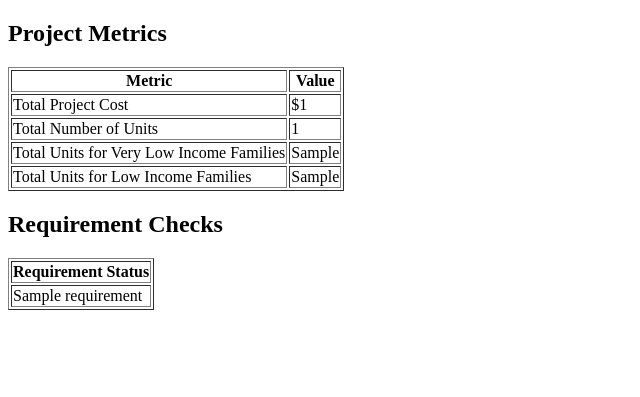
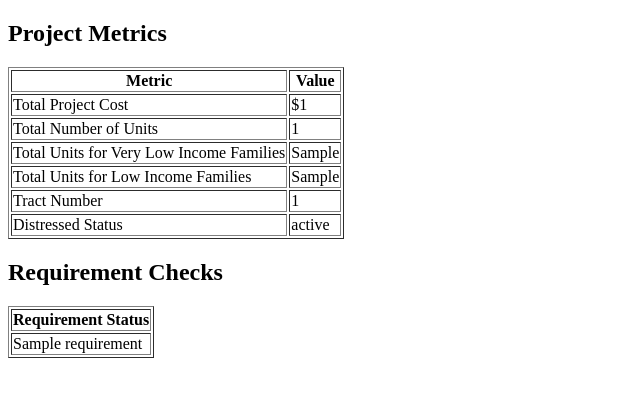
Before and after one commit to datakind/affordable-housing-tooling, a Flask app: template workstream1/templates/success.html in a window 1280 px wide. Shown: the top 397 px of the page, without its empty margins (0-640 px from the left). Run offline with Flask 3, Linux system fonts and the light colour scheme; the template is opened without the code that fills it: most values are stand-ins (such as "Sample title", 1, 10 or a date in 2020).

Commit message:
Add checks for distressed status using orange_county_qct.csv

```diff
--- a/workstream1/app.py
+++ b/workstream1/app.py
@@ -1,6 +1,8 @@
+import mariadb
+import pandas as pd
 import requests
+
 from flask import Flask, request, render_template
-import mariadb
 
 app = Flask(__name__)
 app.config["DEBUG"] = True
@@ -13,6 +15,21 @@ config = {
     "password": "new_password",
     "database": "CMFPortfolio",
 }
+
+
+def is_distressed_area(tract):
+    # Read the CSV
+    df = pd.read_csv("data/orange_county_qct.csv")
+
+    # Find the tract
+    tract_row = df[df["tract"] == int(tract)]
+
+    # If tract not found, return None
+    if tract_row.empty:
+        return None
+
+    # Return the qct value
+    return int(tract_row["qct"].values[0])
 
 
 def get_tract_number(street, city, state, zipcode):
@@ -88,6 +105,19 @@ def index():
             form_data["txtZIP"],
         )
         print(f"Tract number: {tract_number}")
+
+        # Check if tract is in an economically distressed area
+        distressed_status = is_distressed_area(tract_number)
+
+        # If tract number is not in the CSV
+        if distressed_status is None:
+            print("Tract number not found in CSV.")
+        else:
+            # Print the status
+            if distressed_status == 1:
+                print("The tract is in an economically distressed area.")
+            else:
+                print("The tract is NOT in an economically distressed area.")
 
         # Connect to MariaDB
         conn = mariadb.connect(**config)
@@ -175,6 +205,7 @@ def index():
             requirements.append(
                 "Failed Requirement: Less than 45% of rental affordable housing units for Very Low Income Families."
             )
+
         # 2. Check for total project cost being 10x the CMF award
         cur.execute(
             """
@@ -191,7 +222,8 @@ def index():
             requirements.append(
                 "Failed Requirement: Total project cost is not 10x the amount of the CMF award."
             )
-        # 3. Check for 60% in Areas of Economic Distress
+
+        # TODO: 3. Check for 60% in Areas of Economic Distress
 
         # 4. Check for each project having 20% for Low Income Families
         cur.execute(
@@ -221,6 +253,8 @@ def index():
             total_units=total_units,
             very_low_income_units=very_low_income_units,
             low_income_units=low_income_units,
+            tract_number=tract_number,
+            distressed_status=distressed_status,
             requirements=requirements,
         )
     return render_template("form.html")
--- a/workstream1/requirements.txt
+++ b/workstream1/requirements.txt
@@ -13,10 +13,16 @@ mariadb==1.1.8
 MarkupSafe==2.1.3
 mypy-extensions==1.0.0
 mysqlclient==2.2.0
+numpy==1.26.1
 packaging==23.2
+pandas==2.1.1
 pathspec==0.11.2
 platformdirs==3.11.0
 PyMySQL==1.1.0
+python-dateutil==2.8.2
+pytz==2023.3.post1
 requests==2.31.0
+six==1.16.0
+tzdata==2023.3
 urllib3==2.0.6
 Werkzeug==3.0.0
--- a/workstream1/templates/success.html
+++ b/workstream1/templates/success.html
@@ -28,6 +28,13 @@
         <td>Total Units for Low Income Families</td>
         <td>{{ low_income_units }}</td>
       </tr>
+      <tr>
+        <td>Tract Number</td>
+        <td>{{ tract_number }}</td>
+      </tr>
+      <tr>
+        <td>Distressed Status</td>
+        <td>{{ distressed_status }}</td>
     </table>
     <h2>Requirement Checks</h2>
     <table border="1">
```
Also changed, not shown: workstream1/data/orange_county_qct.csv (renamed from workstream1/orange_County_QCTBoolean.csv).
